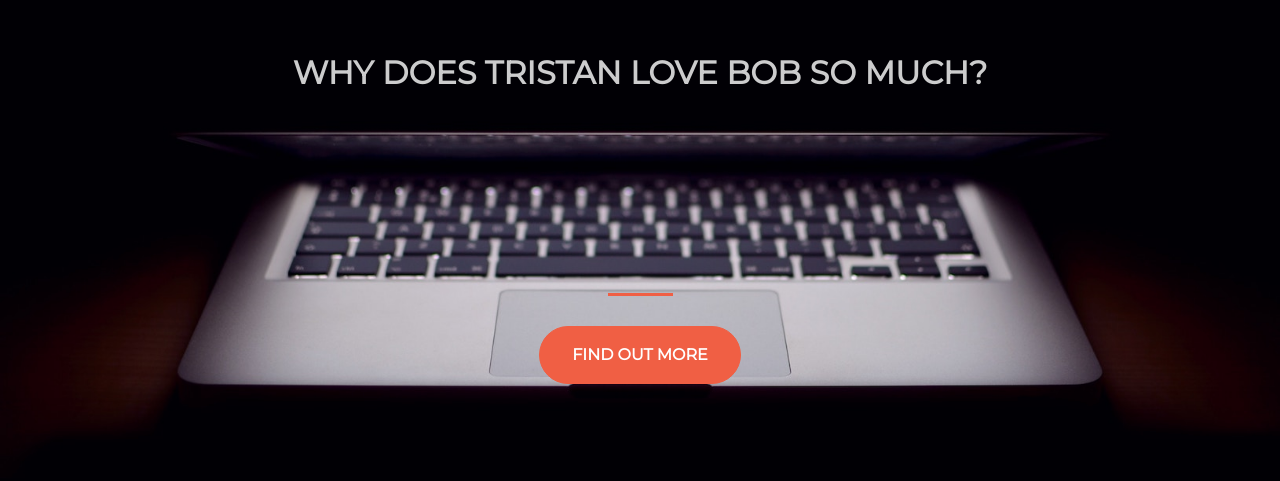
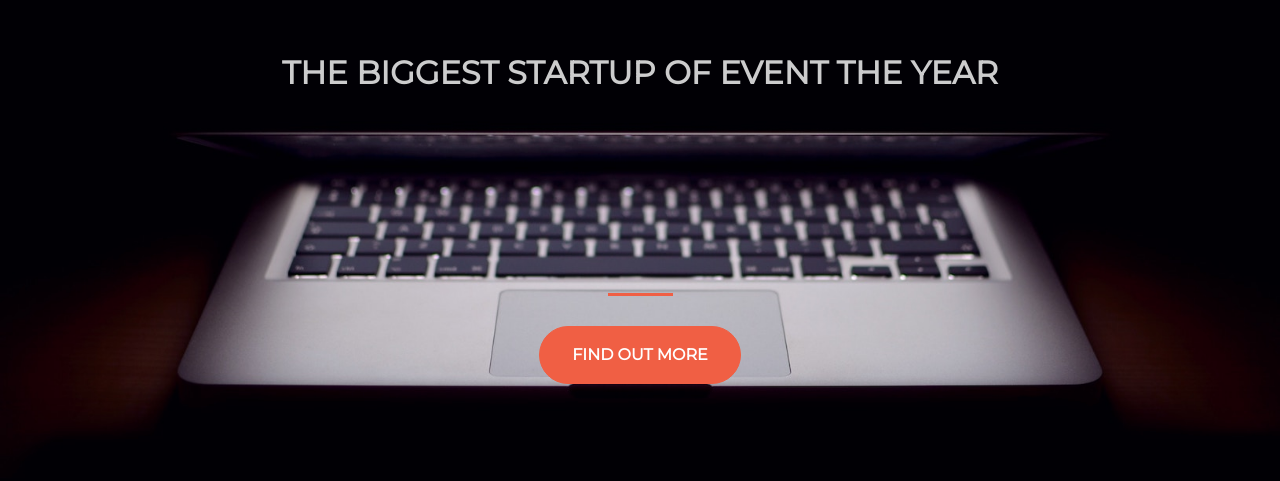
Before and after one commit to stumpht/stumpht.github.io, a plain HTML site: page index.html in a window 1280 px wide. Shown: the part 181-662 px from the top of the page. Drawn offline with nearby package versions, Linux system fonts and the light colour scheme.

Commit message:
Add files via upload

```diff
--- a/index.html
+++ b/index.html
@@ -1,7 +1,7 @@
 <!DOCTYPE html>
 <html>
   <head>
-    <title>Tristan Loves Bob</title>
+    <title>Startup</title>
     <!-- Google Fonts -->
     <link href="https://fonts.googleapis.com/css?family=Montserrat" rel="stylesheet">
     <!-- Note that the below Bootstrap file is a specific version. If you grab the most
@@ -29,7 +29,7 @@
         <div class="row">
           <div class="col-lg-12 my-auto">
             <h1 class="text-uppercase faded">
-              <strong>why does tristan love bob so much?</strong>
+              <strong>the biggest startup of event the year</strong>
             </h1>
             <hr>
           </div>
```
